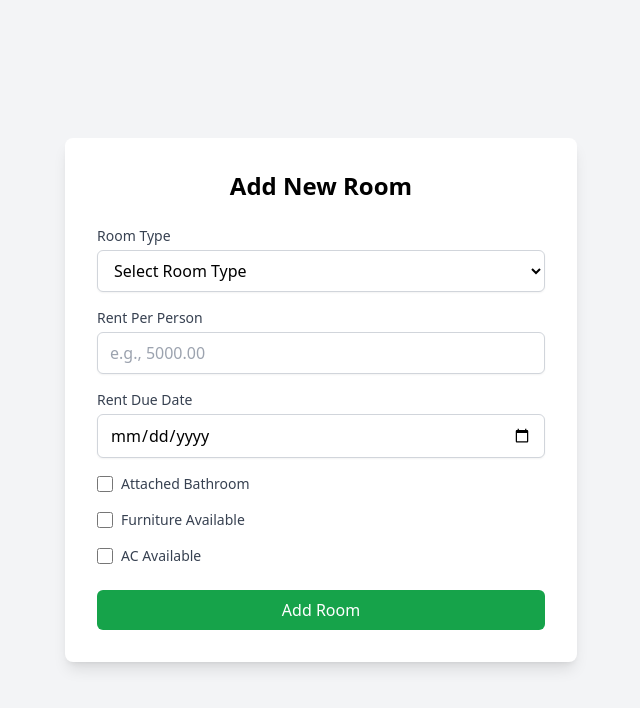
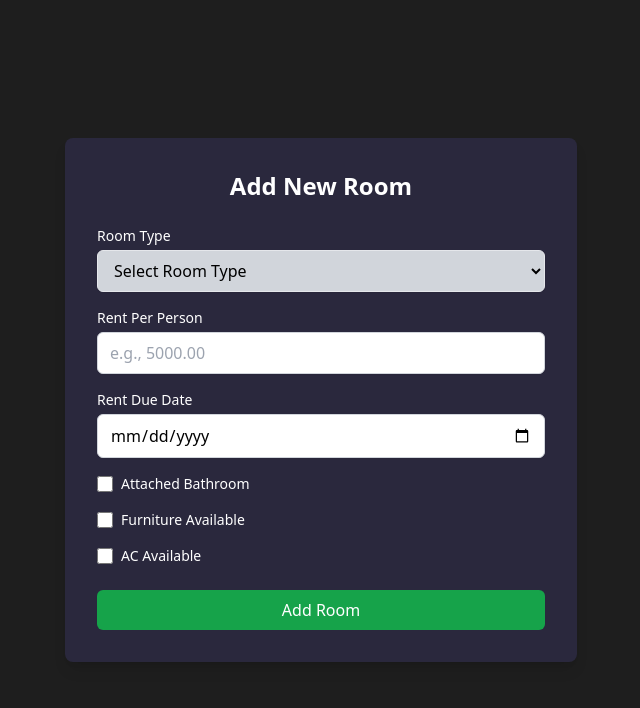
Before and after one commit to Ivin-Mathew/DBMS-HostelManagement, a React (Vite) app in the folder client/: page /addRoom/1 in a window 1280 px wide. Shown: the top 708 px of the page, without its empty margins (319-959 px from the left). Built offline with nearby package versions, Linux system fonts and the light colour scheme.

Commit message:
Vercel fix and some UI changes

```diff
--- a/client/src/pages/AddRoom.jsx
+++ b/client/src/pages/AddRoom.jsx
@@ -67,15 +67,15 @@ const AddRoom = () => {
   };
 
   return (
-    <div className="min-h-screen flex items-center justify-center bg-gray-100 p-4">
-      <div className="bg-white p-8 rounded-lg shadow-lg w-full max-w-lg">
+    <div className="min-h-screen flex items-center justify-center bg-surface text-white p-4">
+      <div className="bg-mixed p-8 rounded-lg shadow-lg w-full max-w-lg">
         <h2 className="text-2xl font-bold text-center mb-6">
           Add New Room
         </h2>
         <form onSubmit={handleSubmit}>
           {/* Room Type */}
           <div className="mb-4">
-            <label htmlFor="roomType" className="block text-sm font-medium text-gray-700">
+            <label htmlFor="roomType" className="block text-sm font-medium">
               Room Type
             </label>
             <select
@@ -84,7 +84,7 @@ const AddRoom = () => {
               value={formData.roomType}
               onChange={handleChange}
               required
-              className="mt-1 block w-full px-3 py-2 border border-gray-300 bg-white rounded-md shadow-sm focus:outline-none focus:ring-indigo-500 focus:border-indigo-500"
+              className="mt-1 block w-full px-3 py-2 border bg-gray-300 text-black rounded-md shadow-sm focus:outline-none focus:ring-indigo-500 focus:border-indigo-500"
             >
               <option value="">Select Room Type</option>
               <option value="1">1 Person Room</option>
@@ -96,7 +96,7 @@ const AddRoom = () => {
 
           {/* Rent Per Person */}
           <div className="mb-4">
-            <label htmlFor="rentPerPerson" className="block text-sm font-medium text-gray-700">
+            <label htmlFor="rentPerPerson" className="block text-sm font-medium">
               Rent Per Person
             </label>
             <input
@@ -115,7 +115,7 @@ const AddRoom = () => {
 
           {/* Rent Due Date */}
           <div className="mb-4">
-            <label htmlFor="rentDueDate" className="block text-sm font-medium text-gray-700">
+            <label htmlFor="rentDueDate" className="block text-sm font-medium">
               Rent Due Date
             </label>
             <input
@@ -125,7 +125,7 @@ const AddRoom = () => {
               value={formData.rentDueDate}
               onChange={handleChange}
               required
-              className="mt-1 block w-full px-3 py-2 border border-gray-300 rounded-md shadow-sm focus:outline-none focus:ring-indigo-500 focus:border-indigo-500"
+              className="mt-1 block w-full px-3 py-2 border border-gray-300 text-black rounded-md shadow-sm focus:outline-none focus:ring-indigo-500 focus:border-indigo-500"
             />
           </div>
 
@@ -139,7 +139,7 @@ const AddRoom = () => {
               onChange={handleChange}
               className="h-4 w-4 text-indigo-600 border-gray-300 rounded"
             />
-            <label htmlFor="attachedBathroom" className="ml-2 block text-sm text-gray-700">
+            <label htmlFor="attachedBathroom" className="ml-2 block text-sm">
               Attached Bathroom
             </label>
           </div>
@@ -154,7 +154,7 @@ const AddRoom = () => {
               onChange={handleChange}
               className="h-4 w-4 text-indigo-600 border-gray-300 rounded"
             />
-            <label htmlFor="furnitureAvailable" className="ml-2 block text-sm text-gray-700">
+            <label htmlFor="furnitureAvailable" className="ml-2 block text-sm">
               Furniture Available
             </label>
           </div>
@@ -169,7 +169,7 @@ const AddRoom = () => {
               onChange={handleChange}
               className="h-4 w-4 text-indigo-600 border-gray-300 rounded"
             />
-            <label htmlFor="acAvailable" className="ml-2 block text-sm text-gray-700">
+            <label htmlFor="acAvailable" className="ml-2 block text-sm">
               AC Available
             </label>
           </div>
--- a/client/src/pages/EditRoom.jsx
+++ b/client/src/pages/EditRoom.jsx
@@ -109,13 +109,13 @@ const EditRoom = () => {
   }
 
   return (
-    <div className="min-h-screen flex items-center justify-center bg-gray-100 p-4">
-      <div className="bg-white p-8 rounded-lg shadow-lg w-full max-w-lg">
+    <div className="min-h-screen flex items-center justify-center bg-surface text-white p-4">
+      <div className="bg-mixed p-8 rounded-lg shadow-lg w-full max-w-lg">
         <h2 className="text-2xl font-bold text-center mb-6">Edit Room</h2>
         <form onSubmit={handleSubmit}>
           {/* Room Type */}
           <div className="mb-4">
-            <label htmlFor="roomType" className="block text-sm font-medium text-gray-700">
+            <label htmlFor="roomType" className="block text-sm font-medium ">
               Room Type
             </label>
             <select
@@ -124,7 +124,7 @@ const EditRoom = () => {
               value={formData.roomType}
               onChange={handleChange}
               required
-              className="mt-1 block w-full px-3 py-2 border border-gray-300 bg-white rounded-md shadow-sm focus:outline-none focus:ring-indigo-500 focus:border-indigo-500"
+              className="mt-1 block w-full px-3 py-2 border border-gray-300 bg-white text-black rounded-md shadow-sm focus:outline-none focus:ring-indigo-500 focus:border-indigo-500"
             >
               <option value="">Select Room Type</option>
               <option value="1">1 Person Room</option>
@@ -136,7 +136,7 @@ const EditRoom = () => {
 
           {/* Rent Per Person */}
           <div className="mb-4">
-            <label htmlFor="rentPerPerson" className="block text-sm font-medium text-gray-700">
+            <label htmlFor="rentPerPerson" className="block text-sm font-medium">
               Rent Per Person
             </label>
             <input
@@ -148,14 +148,14 @@ const EditRoom = () => {
               required
               min="0"
               step="0.01"
-              className="mt-1 block w-full px-3 py-2 border border-gray-300 rounded-md shadow-sm focus:outline-none focus:ring-indigo-500 focus:border-indigo-500"
+              className="mt-1 block w-full px-3 py-2 border border-gray-300 text-black rounded-md shadow-sm focus:outline-none focus:ring-indigo-500 focus:border-indigo-500"
               placeholder="e.g., 5000.00"
             />
           </div>
 
           {/* Rent Due Date */}
           <div className="mb-4">
-            <label htmlFor="rentDueDate" className="block text-sm font-medium text-gray-700">
+            <label htmlFor="rentDueDate" className="block text-sm font-medium">
               Rent Due Date
             </label>
             <input
@@ -165,7 +165,7 @@ const EditRoom = () => {
               value={formData.rentDueDate}
               onChange={handleChange}
               required
-              className="mt-1 block w-full px-3 py-2 border border-gray-300 rounded-md shadow-sm focus:outline-none focus:ring-indigo-500 focus:border-indigo-500"
+              className="mt-1 block w-full px-3 py-2 border border-gray-300 text-black rounded-md shadow-sm focus:outline-none focus:ring-indigo-500 focus:border-indigo-500"
             />
           </div>
 
@@ -179,7 +179,7 @@ const EditRoom = () => {
               onChange={handleChange}
               className="h-4 w-4 text-indigo-600 border-gray-300 rounded"
             />
-            <label htmlFor="attachedBathroom" className="ml-2 block text-sm text-gray-700">
+            <label htmlFor="attachedBathroom" className="ml-2 block text-sm">
               Attached Bathroom
             </label>
           </div>
@@ -194,7 +194,7 @@ const EditRoom = () => {
               onChange={handleChange}
               className="h-4 w-4 text-indigo-600 border-gray-300 rounded"
             />
-            <label htmlFor="furnitureAvailable" className="ml-2 block text-sm text-gray-700">
+            <label htmlFor="furnitureAvailable" className="ml-2 block text-sm">
               Furniture Available
             </label>
           </div>
@@ -209,7 +209,7 @@ const EditRoom = () => {
               onChange={handleChange}
               className="h-4 w-4 text-indigo-600 border-gray-300 rounded"
             />
-            <label htmlFor="acAvailable" className="ml-2 block text-sm text-gray-700">
+            <label htmlFor="acAvailable" className="ml-2 block text-sm">
               AC Available
             </label>
           </div>
--- a/client/src/pages/HostelDetails.jsx
+++ b/client/src/pages/HostelDetails.jsx
@@ -137,7 +137,7 @@ const HostelDetails = () => {
 
   if (loading) {
     return (
-      <div className="flex items-center justify-center h-screen bg-gray-100">
+      <div className="flex items-center justify-center h-screen bg-surface text-white">
         <ActivityIndicator />
       </div>
     );
@@ -294,57 +294,8 @@ const HostelDetails = () => {
             )}
           </div>
         </div>
-
-        {/* Image Carousel */}
-        {/* <div className="relative w-full max-w-xl mx-auto mt-10">
-          <div className="overflow-hidden rounded-lg shadow-lg">
-            <img
-              src={images[currentIndex].src}
-              alt={images[currentIndex].alt}
-              className="w-full h-64 object-cover duration-200 ease-in-out"
-            />
-          </div> */}
-
-          {/* Navigation Buttons */}
-          {/* <button
-            className="absolute top-1/2 left-0 transform -translate-y-1/2 bg-white bg-opacity-80 hover:bg-opacity-90 p-3 rounded-r-md shadow-md transition"
-            onClick={prevSlide}
-          >
-            &#10094;
-          </button>
-          <button
-            className="absolute top-1/2 right-0 transform -translate-y-1/2 bg-white bg-opacity-80 hover:bg-opacity-90 p-3 rounded-l-md shadow-md transition"
-            onClick={nextSlide}
-          >
-            &#10095;
-          </button> */}
-
-          {/* Indicators */}
-          {/* <div className="flex justify-center mt-4 space-x-2">
-            {images.map((_, index) => (
-              <button
-                key={index}
-                className={`h-3 w-3 rounded-full transition-colors duration-300 ${
-                  index === currentIndex ? "bg-gray-800" : "bg-gray-400"
-                }`}
-                onClick={() => setCurrentIndex(index)}
-              ></button>
-            ))}
-          </div>
-        </div>  */}
       </div>
 
-      {/* Back Button */}
-      {/* <div className="mt-8">
-          <Link
-            to="/"
-            className="bg-blue-500 text-white px-6 py-2 rounded-md hover:bg-blue-600 transition"
-          >
-            Back to Search
-          </Link>
-        </div> */}
-
-      {/* Confirmation Modal */}
       {showConfirmModal && selectedRoom && (
         <div className="fixed inset-0 flex items-center justify-center bg-black bg-opacity-50 z-50">
           <div className="bg-white rounded-lg p-6 w-80">
--- a/client/src/pages/HostelManagement.jsx
+++ b/client/src/pages/HostelManagement.jsx
@@ -196,7 +196,7 @@ const HostelManagement = () => {
 
   if (loading) {
     return (
-      <div className="flex items-center justify-center h-screen">
+      <div className="flex items-center justify-center h-screen bg-surface text-white">
         <span className="text-xl">Loading...</span>
       </div>
     );
```
Also changed, not shown: client/vercel.json (added).
